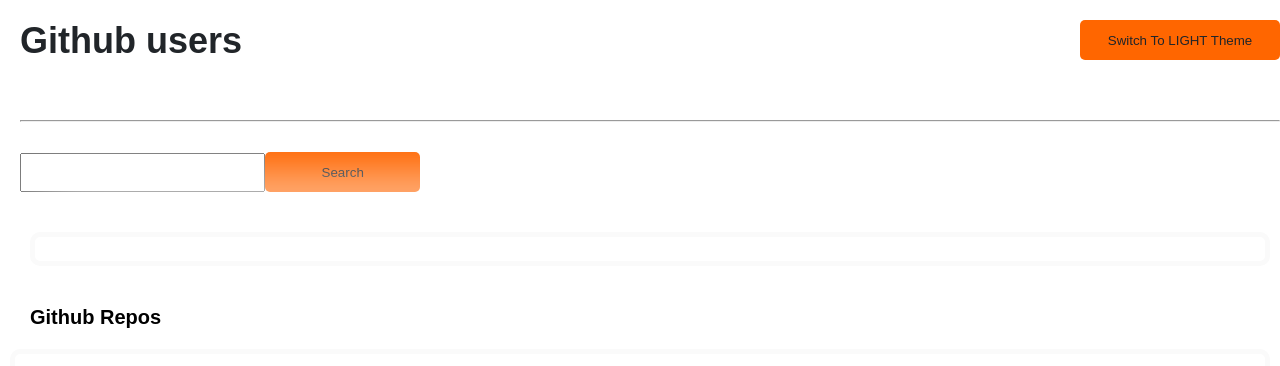
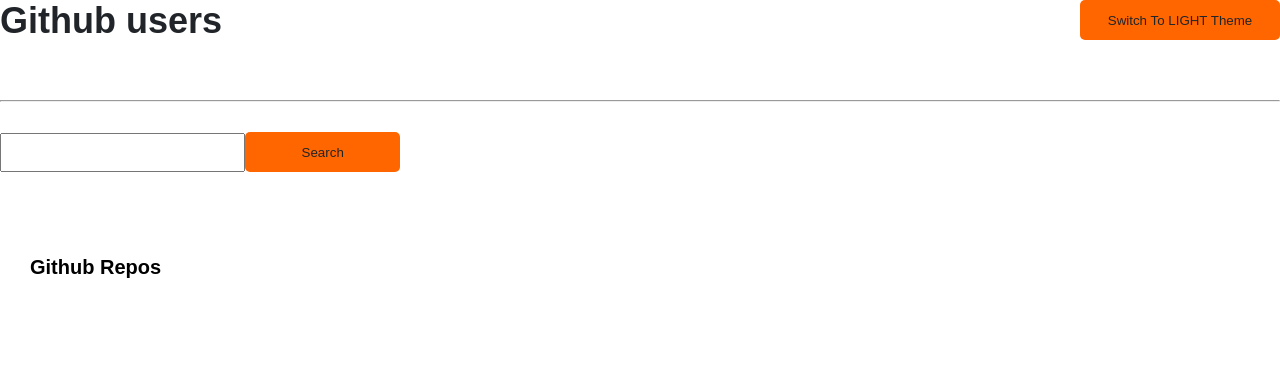
Before and after one commit to saladinjake/demo-example-store, a React (Vite) app: page / in a window 1280 px wide. Shown: the top 366 px of the page. Built offline with nearby package versions, Linux system fonts and the light colour scheme.

Commit message:
chore: add styled component css

```diff
--- a/src/App.tsx
+++ b/src/App.tsx
@@ -15,22 +15,7 @@
   width:200px;
 `
 
-const Container = styled.main`
-  width: 100%;
-  height: auto;
-  display: flex;
-  // justify-content: center;
-  // align-items: center;
-  flex-direction: column;
-  background: ${props => props.theme.color.primary};
-  padding:10px;
-  margin:10px;
 
-  & h4{
-   font-size: 20px;
-   padding:10px;
-  }
-`
 
 const Title = styled.h1`
 
@@ -55,7 +40,8 @@
   align-items: ${({ align }) => align ? align : "left"};
   flex-direction: ${({ direction }) => direction ? direction : "row"};
   flex-gap: ${({ gap }) => gap ? gap : "10px"}
-`
+
+  `
 
 const Text = styled.div<{ mode?: string }>`
  font-size: 14px;
@@ -67,12 +53,10 @@
 
 const CardSample = styled.div`
   box-shadow: 12px -50px 50px rgba(255,255,255,0.8);
-  display: flex;
-  align-items: center;
-  justify-content: left;
+
   padding: 12px;
   margin: 10px;
-  border: 5px solid #fafafa;
+
   border-radius: 10px;
 `
 
@@ -84,20 +68,12 @@
 
 `
 
-const RepoContainer = styled.div`
- padding: 10px;
- display: flex;
- flex-direction: row;
-  flex-gap:15px;
-width:100%;
-`
+
 const Repository = styled.div`
-  display: flex;
-  justify-content:center;
- padding:20px;
- flex-direction: column;
-
-
+ width: 300px;
+ float:left;
+ height: 200px;
+ border: 2px solid #eaeaea;
 `
 
 const Heading = styled.h3`
@@ -153,7 +129,7 @@
   }
   return (
     <div>
-      <Container>
+
 
 
 
@@ -189,7 +165,7 @@
         }
         </CardSample>
 
-      </Container>
+
 
 
 
```
